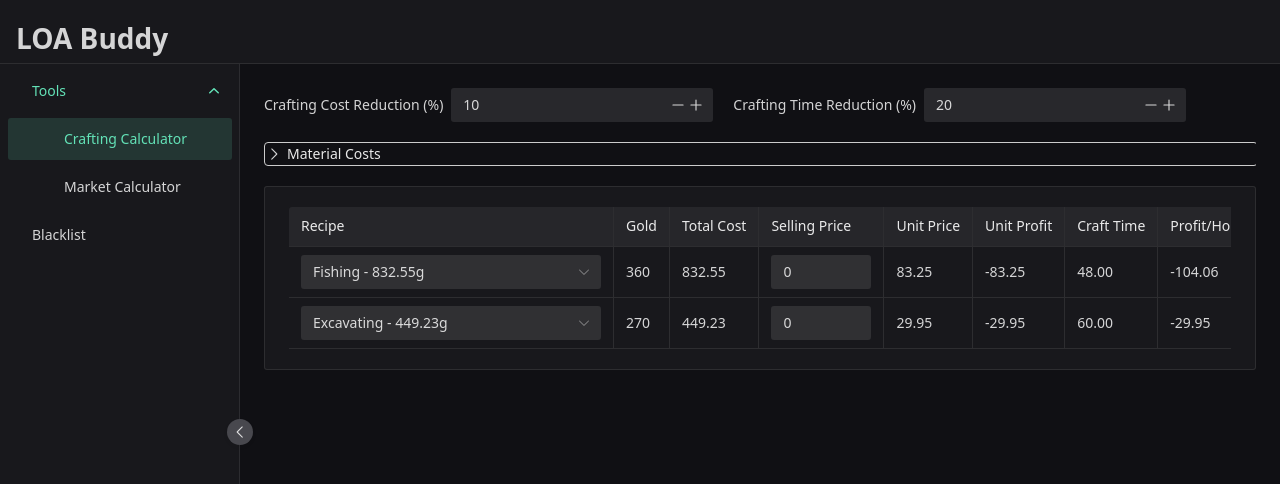
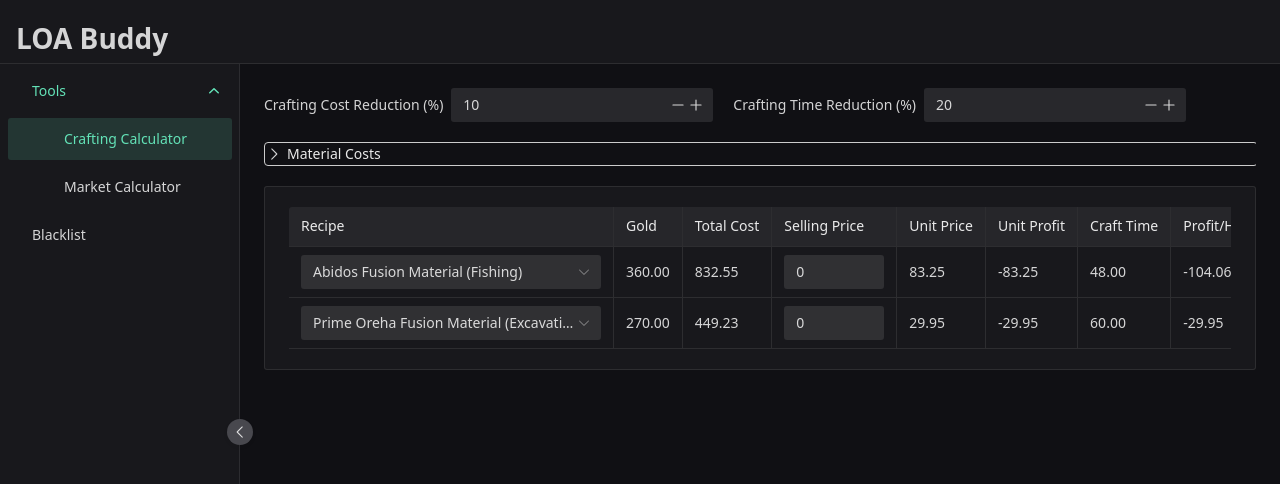
Before and after one commit to yiruinn/loa-buddy, a Vue app in the folder web/: page /crafting in a window 1280 px wide. Shown: the top 484 px of the page. Built offline with nearby package versions, Linux system fonts and the light colour scheme; a small style sheet from the web is missing.

Commit message:
better dropdown for recipe display

```diff
--- a/web/src/components/CraftingCalculator.vue
+++ b/web/src/components/CraftingCalculator.vue
@@ -23,10 +23,11 @@
                 @update:value="category => updateMaterial(index, category)"
                 placeholder="Select Material"
                 class="material-select"
+                :render-tag="({ option }) => `${recipe.name} (${option.value})`"
               />
             </td>
-            <td>{{ getAdjustedCraftingCost(recipe) }}</td>
-            <td>{{ getTotalCost(recipe, index) }}</td>
+            <td>{{ getAdjustedCraftingCost(recipe).toFixed(2) }}</td>
+            <td>{{ getTotalCost(recipe, index).toFixed(2) }}</td>
             <td>
               <n-input-number
                 v-model:value="recipe.sellingPrice"
@@ -86,7 +87,7 @@ const getAdjustedCraftingCost = (recipe) =>
 
 const getSortedMaterialOptions = (recipe) => {
   const adjustedGoldCost = getAdjustedCraftingCost(recipe);
-  const sortedOptions = recipe.materialOptions
+  return recipe.materialOptions
     .map(option => {
       const materialCost = calculateMaterialCost(option.items);
       const totalCost = materialCost + adjustedGoldCost;
@@ -100,14 +101,6 @@ const getSortedMaterialOptions = (recipe) => {
       label: `${option.category} - ${option.cost.toFixed(2)}g`,
       value: option.category,
     }));
-
-  return [
-    {
-      type: 'group',
-      label: recipe.name,
-      children: sortedOptions,
-    },
-  ];
 };
 
 const updateMaterial = (index, category) => {
@@ -128,7 +121,7 @@ const calculateTax = (sellingPrice) => Math.ceil(sellingPrice * 0.05);
 
 const getProfit = (recipe, index) => {
   const tax = calculateTax(recipe.sellingPrice);
-  return (recipe.sellingPrice - tax - getUnitPrice(recipe, index)).toFixed(2);
+  return (recipe.sellingPrice - tax - parseFloat(getUnitPrice(recipe, index))).toFixed(2);
 };
 
 const getAdjustedCraftingTime = (recipe) =>
@@ -136,16 +129,14 @@ const getAdjustedCraftingTime = (recipe) =>
 
 const getProfitPerHour = (recipe, index) => {
   const profitValue = parseFloat(getProfit(recipe, index));
-  const timeInHours = getAdjustedCraftingTime(recipe) / 60;
+  const timeInHours = parseFloat(getAdjustedCraftingTime(recipe)) / 60;
   return (profitValue / timeInHours).toFixed(2);
 };
 
 const initializeCategories = () => {
   selectedCategories.value = props.recipes.map(recipe => {
     const sortedOptions = getSortedMaterialOptions(recipe);
-    // The options are now nested in a group
-    const options = sortedOptions.length > 0 ? sortedOptions[0].children : [];
-    return options.length > 0 ? options[0].value : null;
+    return sortedOptions.length > 0 ? sortedOptions[0].value : null;
   });
 };
 
```
